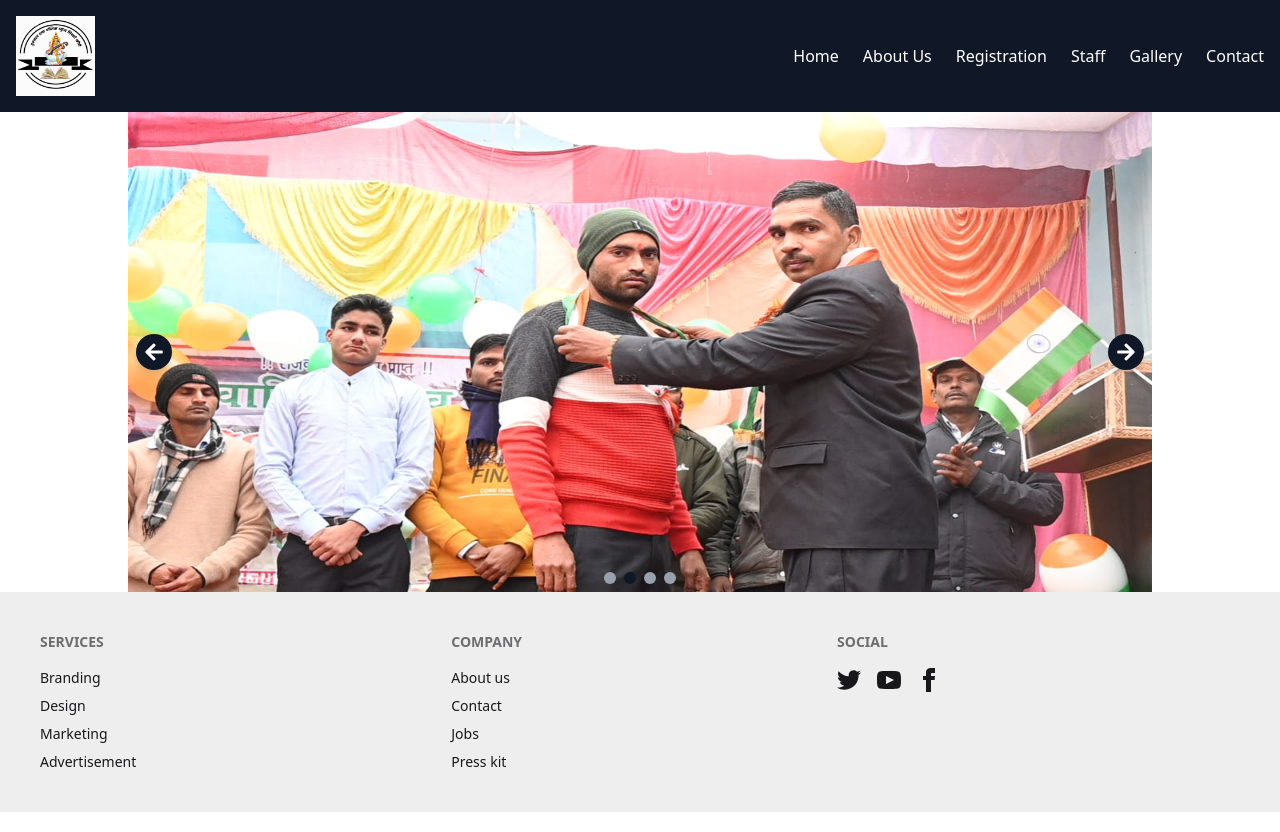
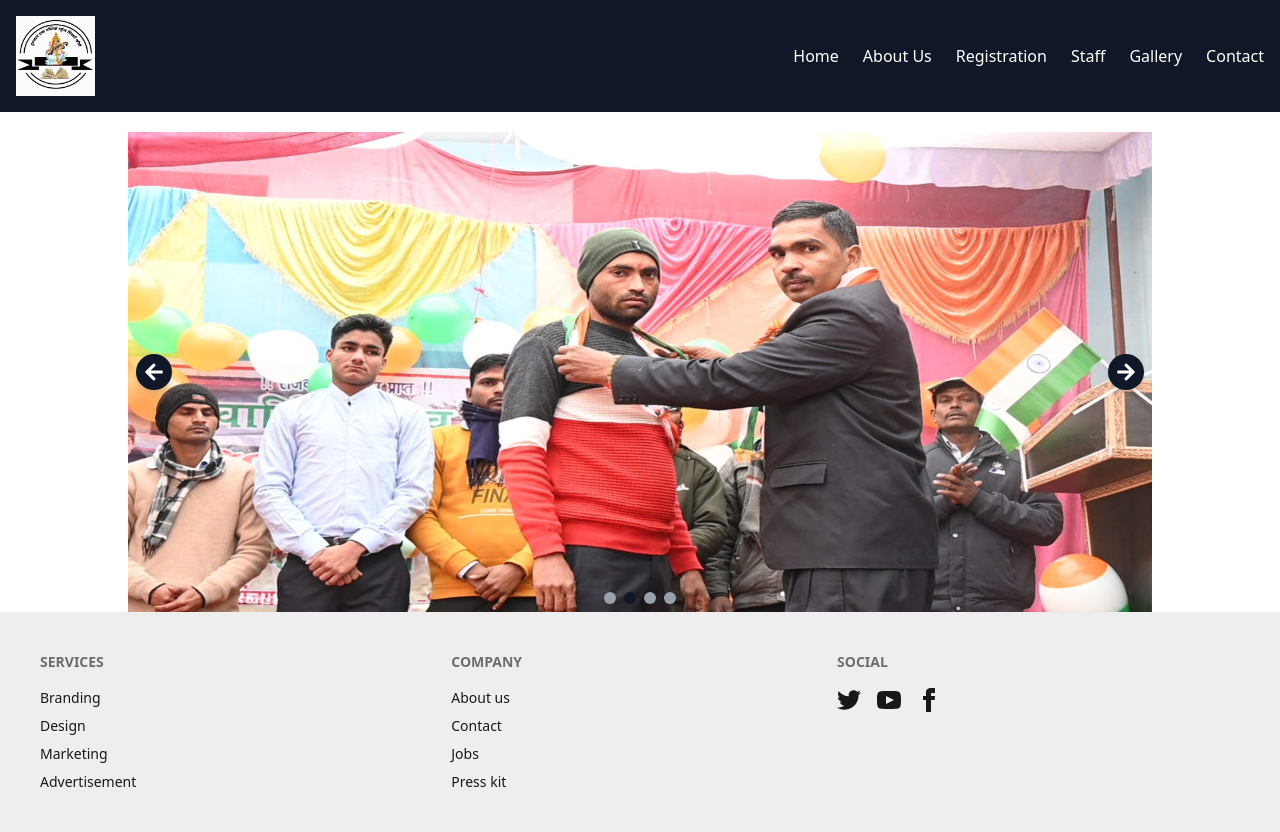
Before and after one commit to DevSanyamSrivastava/MySchool, a React (Vite) app: page / in a window 1280 px wide. Built offline with nearby package versions, Linux system fonts and the light colour scheme.

Commit message:
Slider Update

```diff
--- a/src/App.css
+++ b/src/App.css
@@ -1,2 +1,5 @@
 @plugin "daisyui";
 @import "tailwindcss";
+body {
+    @apply bg-white;
+  }
--- a/src/components/Home/Home.jsx
+++ b/src/components/Home/Home.jsx
@@ -37,8 +37,8 @@ const Home = () => {
   };
 
   return (
-    <div className="bg-white">
-      <div className=" bg-white relative w-screen max-w-screen-lg mx-auto overflow-hidden">
+
+      <div className=" bg-white mt-5 relative w-screen max-w-screen-lg mx-auto overflow-hidden">
         {/* Image Container */}
         <div
           className="flex flex-nowrap transition-transform duration-700 ease-in-out"
@@ -82,7 +82,7 @@ const Home = () => {
           ))}
         </div>
     </div>
-    </div>
+
   );
 };
 
```
